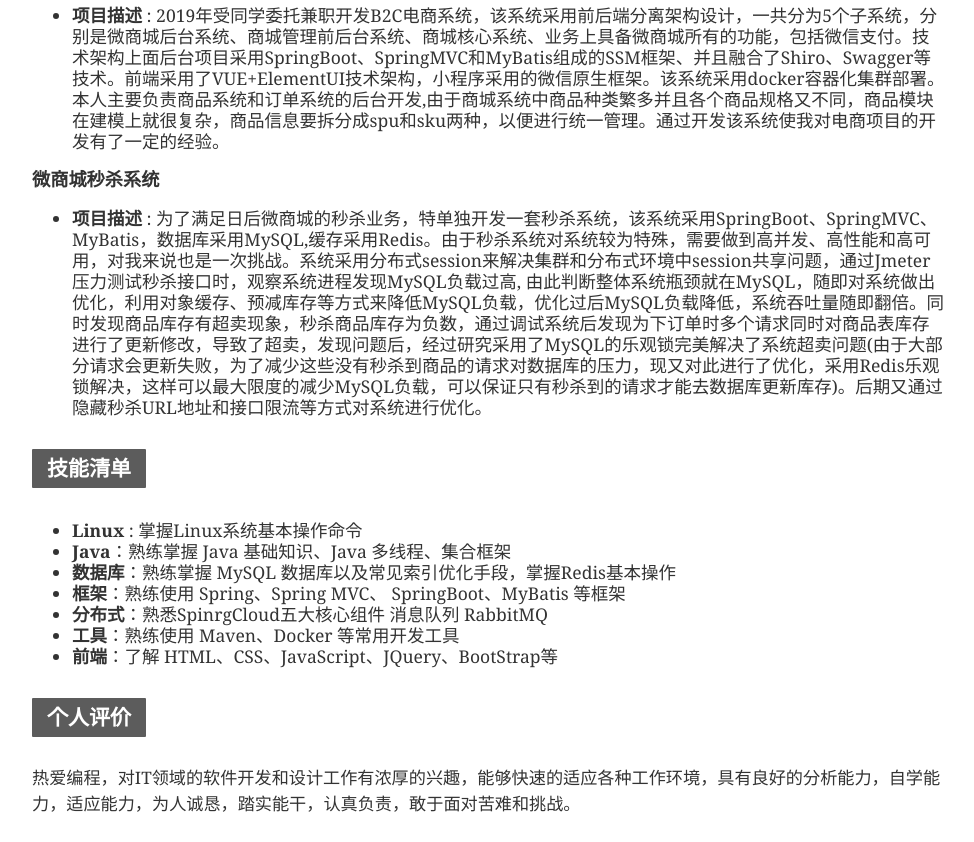
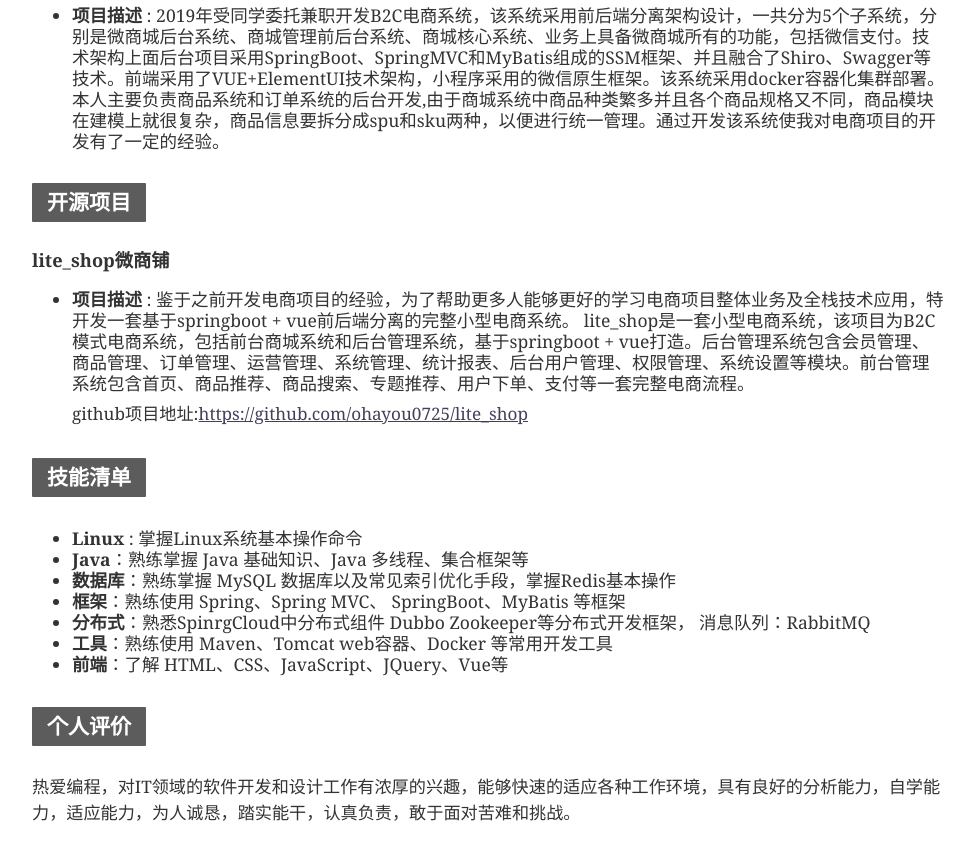
Before and after one commit to ohayou0725/MyResume, a plain HTML site: page index.html in a window 1280 px wide. Shown: the part 852-1694 px from the top of the page, without its empty margins (151-1125 px from the left). Drawn offline with Linux system fonts and the light colour scheme.

Commit message:
更新开源项目

```diff
--- a/index.html
+++ b/index.html
@@ -1272,7 +1272,7 @@
     </ul>
     <h2><a name="工作经历实习经历" class="md-header-anchor"></a><span>工作经历/实习经历</span></h2>
     <h3><a name="xxx-公司-201x-年-x-月--201x-年-x-月-）" class="md-header-anchor"></a><span>漯河市郾城包商村镇银行有限责任公司 （2014 年 1 月 ~
-        2020 年 3 月 ）</span></h3>
+        至今 ）</span></h3>
     <ul>
 
     </ul>
@@ -1285,21 +1285,27 @@
     <ul>
       <li><strong><span>项目描述</span></strong><span> : 2019年受同学委托兼职开发B2C电商系统，该系统采用前后端分离架构设计，一共分为5个子系统，分别是微商城后台系统、商城管理前后台系统、商城核心系统、业务上具备微商城所有的功能，包括微信支付。技术架构上面后台项目采用SpringBoot、SpringMVC和MyBatis组成的SSM框架、并且融合了Shiro、Swagger等技术。前端采用了VUE+ElementUI技术架构，小程序采用的微信原生框架。该系统采用docker容器化集群部署。本人主要负责商品系统和订单系统的后台开发,由于商城系统中商品种类繁多并且各个商品规格又不同，商品模块在建模上就很复杂，商品信息要拆分成spu和sku两种，以便进行统一管理。通过开发该系统使我对电商项目的开发有了一定的经验。</span></li>
     </ul>
-    <h3><a name="xxx-系统" class="md-header-anchor"></a><span>微商城秒杀系统</span></h3>
+    <!-- <ul>
+      <li><strong><span>项目描述</span></strong><span> : 为了满足日后微商城的秒杀业务，特单独开发一套秒杀系统，该系统采用SpringBoot、SpringMVC、MyBatis，数据库采用MySQL,缓存采用Redis。由于秒杀系统对系统较为特殊，需要做到高并发、高性能和高可用，对我来说也是一次挑战。系统采用分布式session来解决集群和分布式环境中session共享问题，通过Jmeter压力测试秒杀接口时，观察系统进程发现MySQL负载过高, 由此判断整体系统瓶颈就在MySQL，随即对系统做出优化，利用对象缓存、预减库存等方式来降低MySQL负载，优化过后MySQL负载降低，系统吞吐量随即翻倍。同时发现商品库存有超卖现象，秒杀商品库存为负数，通过调试系统后发现为下订单时多个请求同时对商品表库存进行了更新修改，导致了超卖，发现问题后，经过研究采用了MySQL的乐观锁完美解决了系统超卖问题(由于大部分请求会更新失败，为了减少这些没有秒杀到商品的请求对数据库的压力，现又对此进行了优化，采用Redis乐观锁解决，这样可以最大限度的减少MySQL负载，可以保证只有秒杀到的请求才能去数据库更新库存)。后期又通过隐藏秒杀URL地址和接口限流等方式对系统进行优化。</span></li>
+    </ul> -->
+    <h2><a name="开源项目" class="md-header-anchor"></a><span>开源项目</span></h2>
+    <h3><a name="xxx-系统" class="md-header-anchor"></a><span>lite_shop微商铺</span></h3>
     <ul>
-      <li><strong><span>项目描述</span></strong><span> : 为了满足日后微商城的秒杀业务，特单独开发一套秒杀系统，该系统采用SpringBoot、SpringMVC、MyBatis，数据库采用MySQL,缓存采用Redis。由于秒杀系统对系统较为特殊，需要做到高并发、高性能和高可用，对我来说也是一次挑战。系统采用分布式session来解决集群和分布式环境中session共享问题，通过Jmeter压力测试秒杀接口时，观察系统进程发现MySQL负载过高, 由此判断整体系统瓶颈就在MySQL，随即对系统做出优化，利用对象缓存、预减库存等方式来降低MySQL负载，优化过后MySQL负载降低，系统吞吐量随即翻倍。同时发现商品库存有超卖现象，秒杀商品库存为负数，通过调试系统后发现为下订单时多个请求同时对商品表库存进行了更新修改，导致了超卖，发现问题后，经过研究采用了MySQL的乐观锁完美解决了系统超卖问题(由于大部分请求会更新失败，为了减少这些没有秒杀到商品的请求对数据库的压力，现又对此进行了优化，采用Redis乐观锁解决，这样可以最大限度的减少MySQL负载，可以保证只有秒杀到的请求才能去数据库更新库存)。后期又通过隐藏秒杀URL地址和接口限流等方式对系统进行优化。</span></li>
+    <li><strong><span>项目描述</span></strong><span> : 鉴于之前开发电商项目的经验，为了帮助更多人能够更好的学习电商项目整体业务及全栈技术应用，特开发一套基于springboot + vue前后端分离的完整小型电商系统。
+      lite_shop是一套小型电商系统，该项目为B2C模式电商系统，包括前台商城系统和后台管理系统，基于springboot + vue打造。后台管理系统包含会员管理、商品管理、订单管理、运营管理、系统管理、统计报表、后台用户管理、权限管理、系统设置等模块。前台管理系统包含首页、商品推荐、商品搜索、专题推荐、用户下单、支付等一套完整电商流程。
+      <p>github项目地址:<a href="https://github.com/ohayou0725/lite_shop" target="_blank">https://github.com/ohayou0725/lite_shop</a></p>
+    </span></li>
     </ul>
-
     <h2><a name="技能清单" class="md-header-anchor"></a><span>技能清单</span></h2>
     <ul>
       <li><strong><span>Linux</span></strong><span> : 掌握Linux系统基本操作命令</span></li>
-      <li><strong><span>Java</span></strong><span>：熟练掌握 Java 基础知识、Java 多线程、集合框架</span></li>
+      <li><strong><span>Java</span></strong><span>：熟练掌握 Java 基础知识、Java 多线程、集合框架等</span></li>
       <li><strong><span>数据库</span></strong><span>：熟练掌握 MySQL 数据库以及常见索引优化手段，掌握Redis基本操作</span></li>
       <li><strong><span>框架</span></strong><span>：熟练使用 Spring、Spring MVC、 SpringBoot、MyBatis
           等框架</span></li>
-      <li><strong><span>分布式</span></strong><span>：熟悉SpinrgCloud五大核心组件 消息队列 RabbitMQ</span></li>
-      <li><strong><span>工具</span></strong><span>：熟练使用 Maven、Docker 等常用开发工具</span></li>
-      <li><strong><span>前端</span></strong><span>：了解 HTML、CSS、JavaScript、JQuery、BootStrap等</span></li>
+      <li><strong><span>分布式</span></strong><span>：熟悉SpinrgCloud中分布式组件  Dubbo Zookeeper等分布式开发框架，  消息队列：RabbitMQ</span></li>
+      <li><strong><span>工具</span></strong><span>：熟练使用 Maven、Tomcat web容器、Docker 等常用开发工具</span></li>
+      <li><strong><span>前端</span></strong><span>：了解 HTML、CSS、JavaScript、JQuery、Vue等</span></li>
     </ul>
     <h2><a name="个人评价" class="md-header-anchor"></a><span>个人评价</span></h2>
     <p><span>热爱编程，对IT领域的软件开发和设计工作有浓厚的兴趣，能够快速的适应各种工作环境，具有良好的分析能力，自学能力，适应能力，为人诚恳，踏实能干，认真负责，敢于面对苦难和挑战。</span></p>
```
